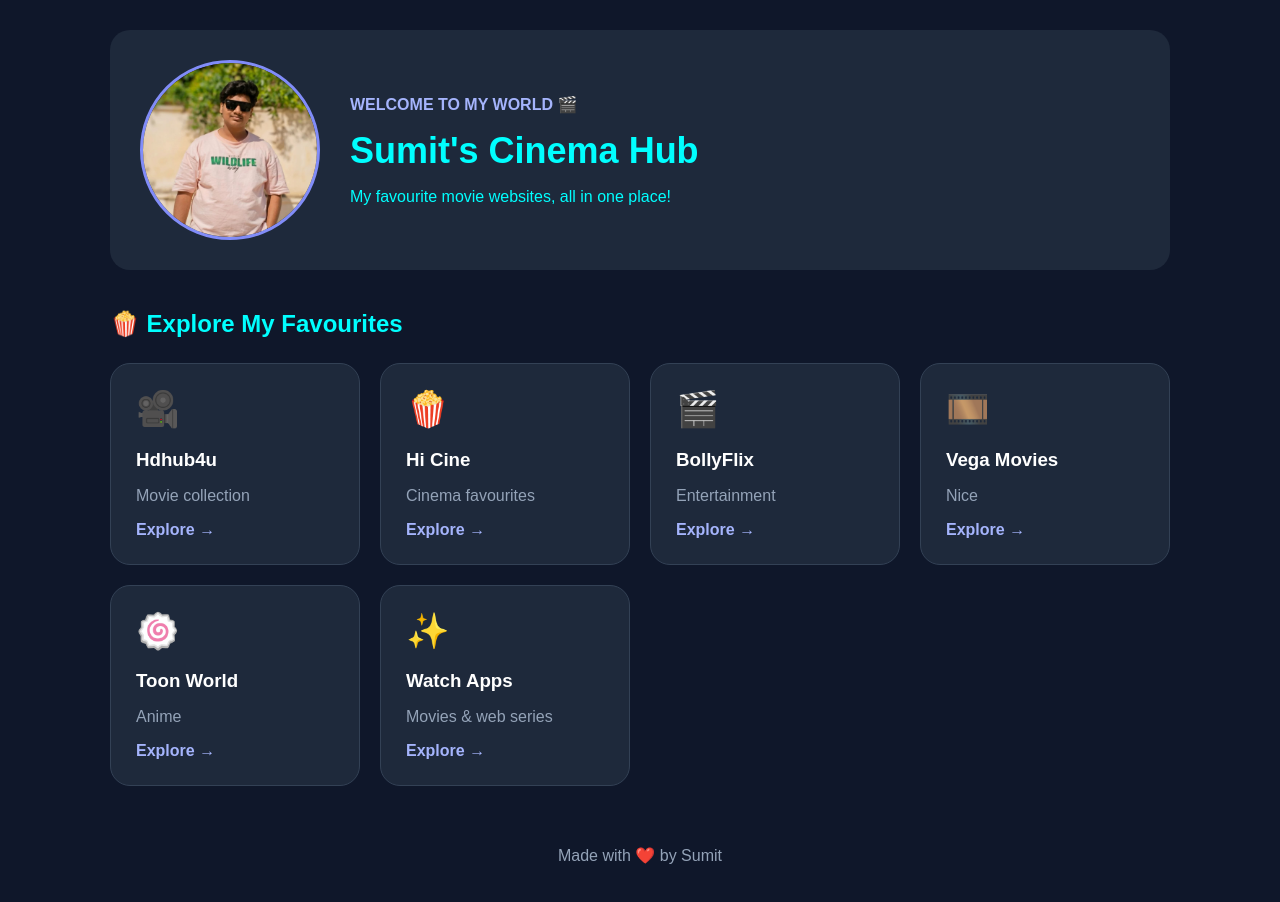
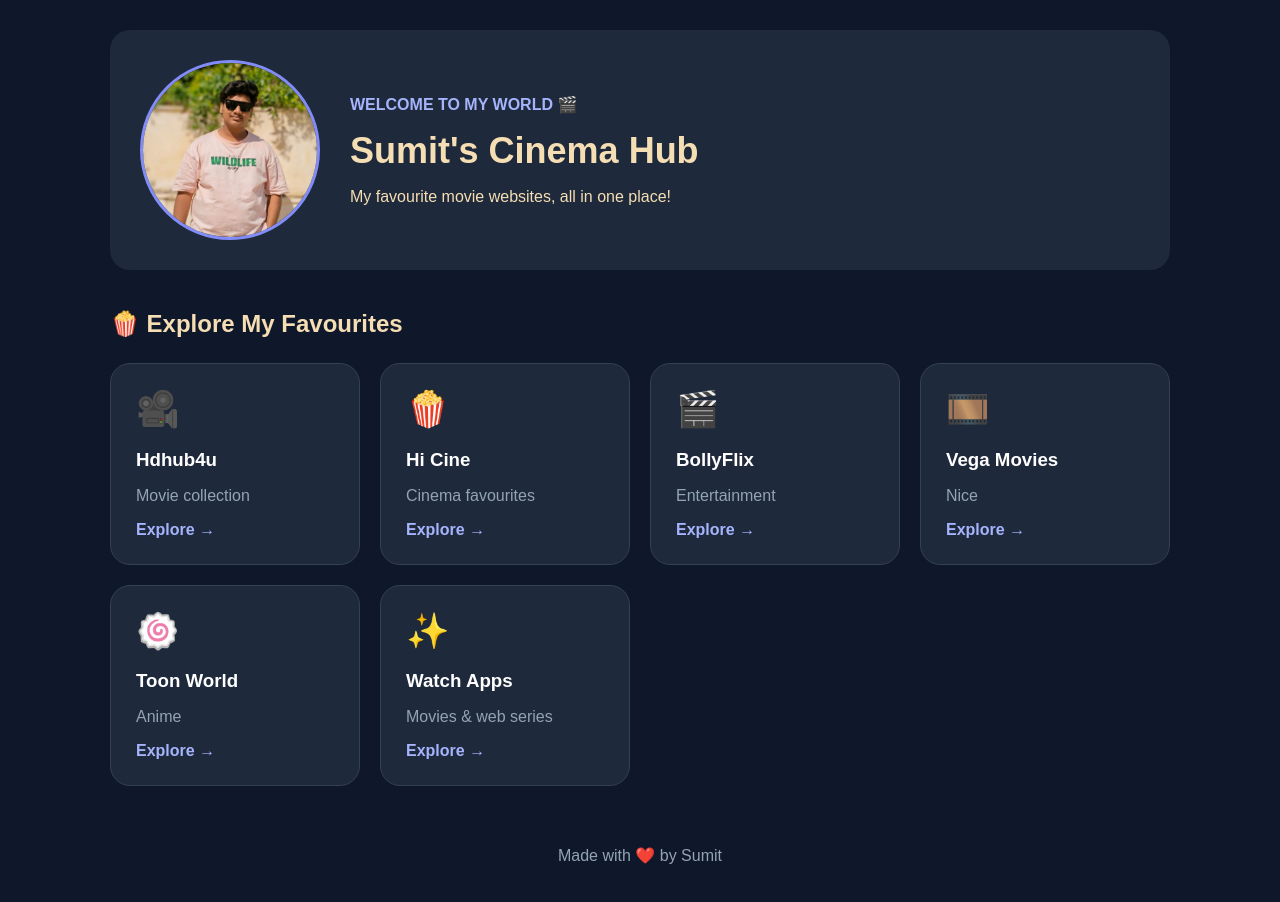
Before and after one commit to sandu-1551/Sumit_Pro_Web, a plain HTML site: page index.html in a window 1280 px wide. Drawn offline with Linux system fonts and the light colour scheme.

Commit message:
update aqua to wheat

```diff
--- a/style.css
+++ b/style.css
@@ -7,7 +7,7 @@ body {
     margin: 0;
     font-family: Arial, sans-serif;
     background: #0f172a;
-    color: aqua;
+    color: wheat;
 }
 
 .container {
```
